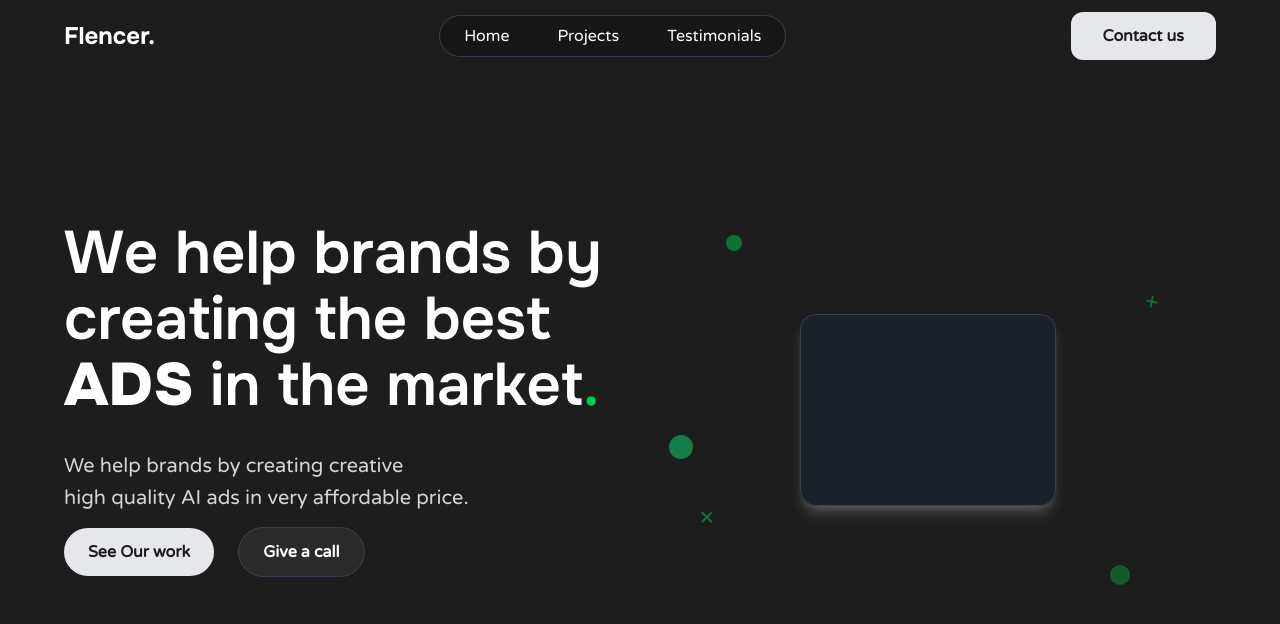
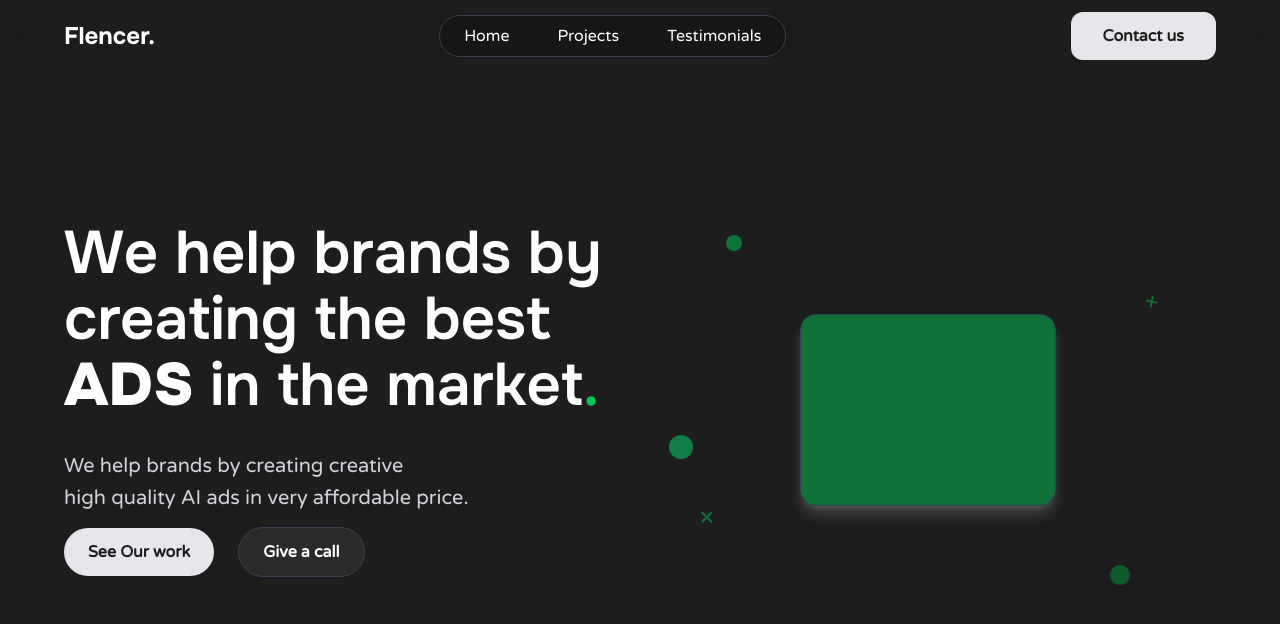
Before and after one commit to yash-morwal/Flencer, a React (Vite) app: page / in a window 1280 px wide. Shown: the top 624 px of the page. Built offline with nearby package versions, Linux system fonts and the light colour scheme.

Commit message:
feat: Change empty card color to green-500
- Modified CreativeGraphic.jsx to change the background color of the single empty card to green-500.

```diff
--- a/src/components/CreativeGraphic.jsx
+++ b/src/components/CreativeGraphic.jsx
@@ -11,7 +11,7 @@ const CreativeGraphic = () => {
       <div className="absolute bottom-[25%] left-[10%] text-xl md:text-2xl lg:text-3xl text-green-400 opacity-40 transform -rotate-45">+</div>
 
       {/* Single Empty Card */}
-      <div className="absolute top-1/2 left-1/2 w-64 h-48 bg-gray-800/50 backdrop-blur-lg border border-gray-700 rounded-2xl shadow-lg shadow-white/20 transform -translate-x-1/2 -translate-y-1/2 flex items-center justify-center text-white text-lg">
+      <div className="absolute top-1/2 left-1/2 w-64 h-48 bg-green-500/50 backdrop-blur-lg border border-gray-700 rounded-2xl shadow-lg shadow-white/20 transform -translate-x-1/2 -translate-y-1/2 flex items-center justify-center text-white text-lg">
         {/* Empty Card */}
       </div>
 
```
